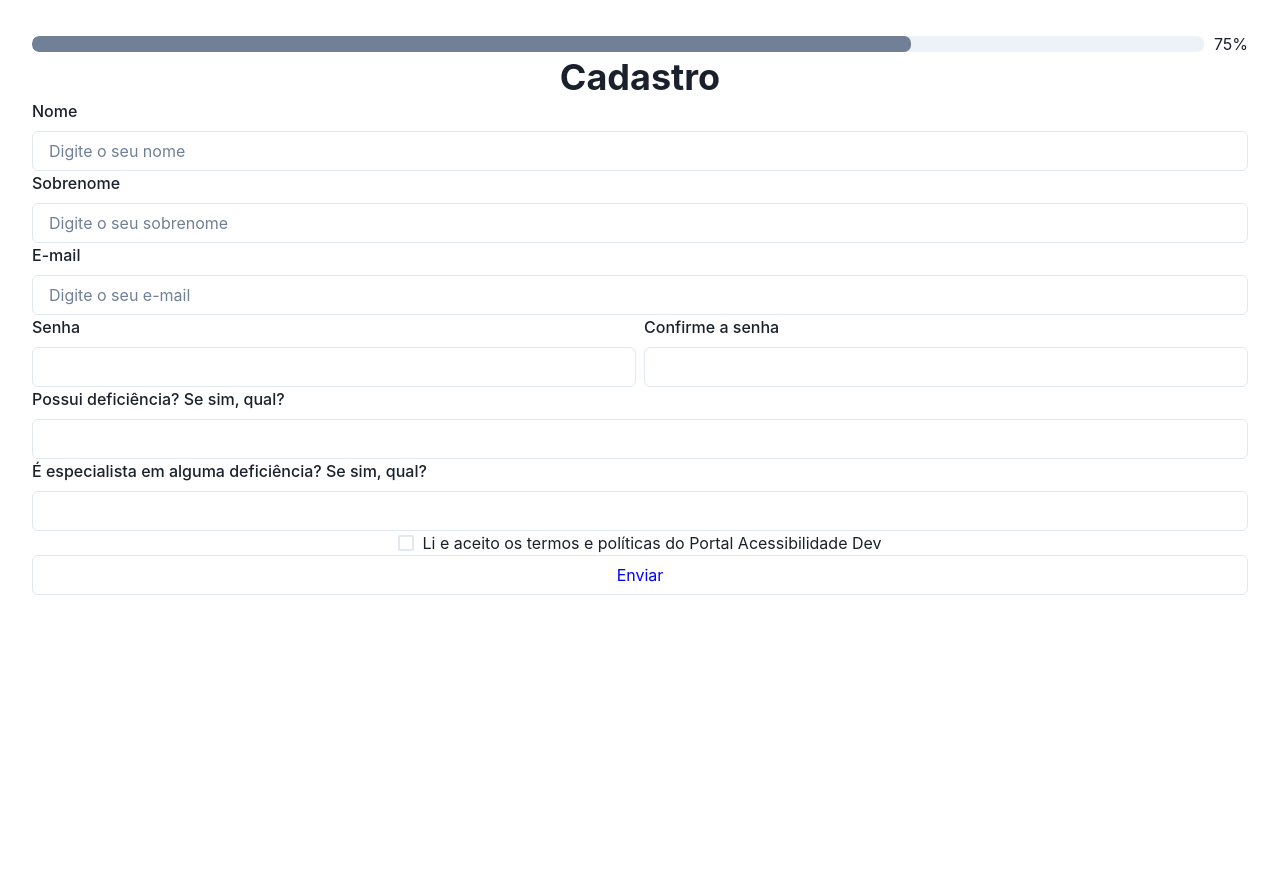
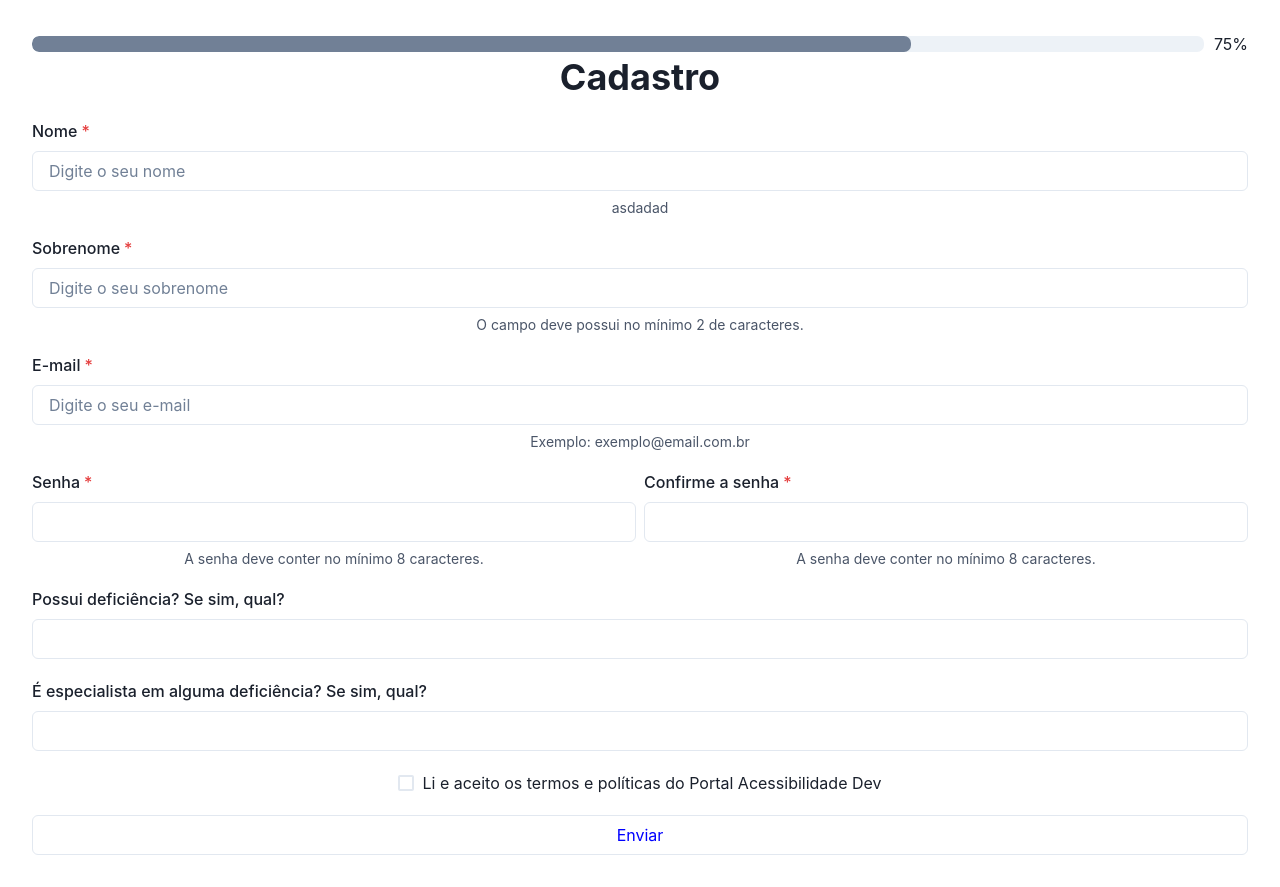
Before and after one commit to mdaniliauskas/acessibilidade-dev-front-end, a React (Vite) app: page / in a window 1280 px wide. Before the commit the page ends 800 px from the top, so only its background shows below. Built offline with nearby package versions, Linux system fonts and the light colour scheme.

Commit message:
feat: adiciona regras de validacao form cadastro

```diff
--- a/src/pages/Register/RegisterForm.jsx
+++ b/src/pages/Register/RegisterForm.jsx
@@ -1,117 +1,222 @@
-import React from 'react';
-import { useForm} from 'react-hook-form';
+import { useForm } from "react-hook-form";
+
+import styles from "./styles.module.css";
 
 import {
+  Alert,
+  AlertIcon,
+  AlertDescription,
   Box,
   Checkbox,
   Flex,
   FormControl,
-  FormLabel,
   FormErrorMessage,
   FormHelperText,
+  FormLabel,
   Input,
-  Spacer,
-} from '@chakra-ui/react'
+} from "@chakra-ui/react";
 
 function RegisterForm() {
-  const {register, handleSubmit} = useForm();
+  const {
+    register,
+    handleSubmit,
+    formState: { errors, isValid },
+  } = useForm();
 
-  const onSubmit = (data)=>{
+  const onSubmit = (data) => {
     console.log(data);
-  }
+  };
 
   const errorValidation = {
     names: {
       minLength: {
         value: 2,
-        message: 'O campo possui menos de 2 caracteres.'
+        message: "O campo não possui o mínimo de caracteres.",
       },
       maxLength: {
         value: 60,
-        message: 'O campo possui mais de 60 caracteres.'
-      }
+        message: "O campo ultrapassa o limite de caracteres.",
       },
-    email:{
-    }
-  }
-
-
+    },
+    email: {
+      pattern: {
+        value: /^[^@ ]+@[^@ ]+\.[^@ .]{2,}$/,
+        message: "O e-mail está fora do padrão. Exemplo: exemplo@email.com.br",
+      },
+      minLength: {
+        value: 4,
+        message: "O campo não possui o mínimo de caracteres.",
+      },
+      maxLength: {
+        value: 40,
+        message: "O campo ultrapassa o limite de caracteres.",
+      },
+    },
+    password: {
+      pattern: {
+        value:
+          /^(?=.*[A-Za-z])(?=.*\d)(?=.*[@$!%*#?&])[A-Za-z\d@$!%*#?&]{8,30}$/,
+        message: "A senha está fora do padrão sugerido.",
+      },
+    },
+    filled: {
+      required: "Este campo é obrigatório!",
+    },
+  };
 
   return (
     <form onSubmit={handleSubmit(onSubmit)}>
-      <FormControl >
+      <FormControl isRequired isInvalid={errors.firstName}>
+        <FormLabel htmlFor="firstName" className={styles.registerLabels}>
+          Nome
+        </FormLabel>
+        <Input
+          id="firstName"
+          placeholder="Digite o seu nome"
+          isInvalid={errors.firstName ? true : false}
+          {...register("firstName", {
+            ...errorValidation.names,
+            ...errorValidation.filled,
+          })}
+        />
+        {!errors.firstName ? (
+          <FormHelperText>asdadad</FormHelperText>
+        ) : (
+          <FormErrorMessage>{errors.firstName.message}</FormErrorMessage>
+        )}
+      </FormControl>
 
-        <FormLabel>Nome</FormLabel>
+      <FormControl isRequired isInvalid={errors.lastName}>
+        <FormLabel htmlFor="lastName" className={styles.registerLabels}>
+          Sobrenome
+        </FormLabel>
         <Input
-          id='firstName'
-          placeholder='Digite o seu nome'
-          {...register('firstName',
-          {
-            required: true,
-            minLength: {
-              value: 2
-            },
-            maxLength: 60}
+          id="lastName"
+          placeholder="Digite o seu sobrenome"
+          isInvalid={errors.lastName ? true : false}
+          {...register("lastName", {
+            ...errorValidation.names,
+            ...errorValidation.filled,
+          })}
+        />
+        {!errors.lastName ? (
+          <FormHelperText>
+            O campo deve possui no mínimo 2 de caracteres.
+          </FormHelperText>
+        ) : (
+          <FormErrorMessage>{errors.lastName.message}</FormErrorMessage>
         )}
+      </FormControl>
+
+      <FormControl isRequired isInvalid={errors.email}>
+        <FormLabel htmlFor="email" className={styles.registerLabels}>
+          E-mail
+        </FormLabel>
+        <Input
+          id="email"
+          type="email"
+          placeholder="Digite o seu e-mail"
+          isInvalid={errors.email ? true : false}
+          {...register("email", {
+            ...errorValidation.email,
+            ...errorValidation.filled,
+          })}
         />
+        {!errors.email ? (
+          <FormHelperText>Exemplo: exemplo@email.com.br</FormHelperText>
+        ) : (
+          <FormErrorMessage>{errors.email.message}</FormErrorMessage>
+        )}
+      </FormControl>
 
-        <FormLabel>Sobrenome</FormLabel>
+      <Flex gap="2">
+        <Box flex="1">
+          <FormControl isRequired isInvalid={errors.password}>
+            <FormLabel htmlFor="password" className={styles.registerLabels}>
+              Senha
+            </FormLabel>
             <Input
-          {...register('lastName')}
-          id='lastName'
-          placeholder='Digite o seu sobrenome'
+              isInvalid={errors.password ? true : false}
+              id="password"
+              type="password"
+              {...register("password", {
+                ...errorValidation.password,
+                ...errorValidation.filled,
+              })}
             />
-
-        <FormLabel>E-mail</FormLabel>
+            {!errors.password ? (
+              <FormHelperText>
+                A senha deve conter no mínimo 8 caracteres.
+              </FormHelperText>
+            ) : (
+              <FormErrorMessage>{errors.password.message}</FormErrorMessage>
+            )}
+          </FormControl>
+        </Box>
+        <Box flex="1">
+          <FormControl isRequired isInvalid={errors.password}>
+            <FormLabel
+              htmlFor="confirmedPass"
+              className={styles.registerLabels}
+            >
+              Confirme a senha
+            </FormLabel>
             <Input
-          {...register('email')}
-          id='email'
-          type='email'
-          placeholder='Digite o seu e-mail'
+              isInvalid={errors.confirmedPass ? true : false}
+              {...register("confirmedPass", {
+                ...errorValidation.password,
+                ...errorValidation.filled,
+              })}
+              id="confirmedPass"
+              type="password"
             />
-        <Flex gap='2'>
-          <Box flex='1'>
-            <FormLabel>Senha</FormLabel>
-              <Input
-                id='password'
-                {...register('password')}
-                type='password'
-              />
-          </Box>
-          <Box flex='1'>
-            <FormLabel>Confirme a senha</FormLabel>
-            <Input
-              {...register('confirmedPass')}
-              id='confirmedPassword'
-              type='password'
-            />
+            {!errors.password ? (
+              <FormHelperText>
+                A senha deve conter no mínimo 8 caracteres.
+              </FormHelperText>
+            ) : (
+              <FormErrorMessage>{errors.password.message}</FormErrorMessage>
+            )}
+          </FormControl>
         </Box>
       </Flex>
 
-        <FormLabel>Possui deficiência? Se sim, qual?</FormLabel>
+      <FormControl>
+        <FormLabel htmlFor="haveDisability" className={styles.registerLabels}>
+          Possui deficiência? Se sim, qual?
+        </FormLabel>
         <Input
-          {...register('haveDisability')}
-          id='haveDisability'
-          type='text'
+          {...register("haveDisability")}
+          id="haveDisability"
+          type="text"
         />
+      </FormControl>
 
-        <FormLabel>É especialista em alguma deficiência? Se sim, qual?</FormLabel>
-        <Input
-          {...register('isSpecialist')}
-          id='isSpecialist'
-          type='text'
-        />
+      <FormControl>
+        <FormLabel htmlFor="isSpecialist" className={styles.registerLabels}>
+          É especialista em alguma deficiência? Se sim, qual?
+        </FormLabel>
+        <Input {...register("isSpecialist")} id="isSpecialist" type="text" />
+      </FormControl>
 
-        <Checkbox id='checkbox'>
+      <FormControl>
+        <Checkbox
+          id="checkbox"
+          className={styles.registerLabels}
+          {...register("checkbox", { ...errorValidation.filled })}
+        >
           Li e aceito os termos e políticas do Portal Acessibilidade Dev
         </Checkbox>
+      </FormControl>
 
-        <Input type='submit' value='Enviar' color='blue' />
-
-      </FormControl>
+      <Input
+        className={styles.registerLabels}
+        type="submit"
+        value="Enviar"
+        color="blue"
+      />
     </form>
-
-  )
+  );
 }
 
 export default RegisterForm;
--- a/src/pages/Register/styles.module.css
+++ b/src/pages/Register/styles.module.css
@@ -1,3 +1,11 @@
 .titulo {
-    color: #ff0000;
+  color: #ff0000;
 }
+
+.registerLabels {
+  margin-top: 20px;
+}
+
+.registerAlerts {
+  margin-top: 5px;
+}
```
Lines whose indentation alone changed are shown as unchanged.
